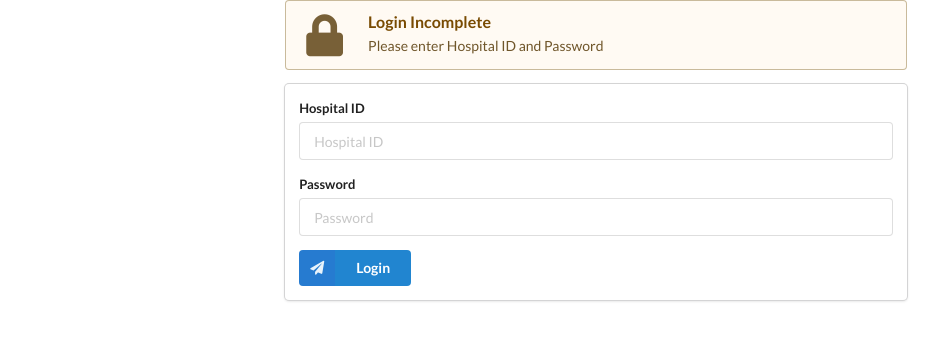
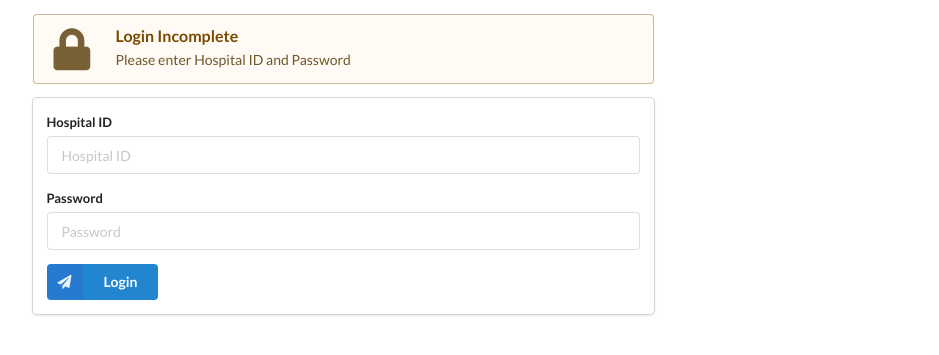
Before and after one commit to nikhraj/MinorProject, a Django app: page / in a window 1280 px wide. Shown: the top 355 px of the page, without its empty margins (44-983 px from the left). Run offline with Django 3.2, Linux system fonts and the light colour scheme.

Commit message:
added home page

```diff
--- a/templates/home.html
+++ b/templates/home.html
@@ -14,7 +14,7 @@
     />
   </head>
 <body>
-<div class="ui centered grid container">
+<div class="ui grid container middle aligned" style="margin-top:auto">
     <div class="nine wide column">
     <div class="ui icon warning message" id="message">
         <i class="lock icon"></i>
```
